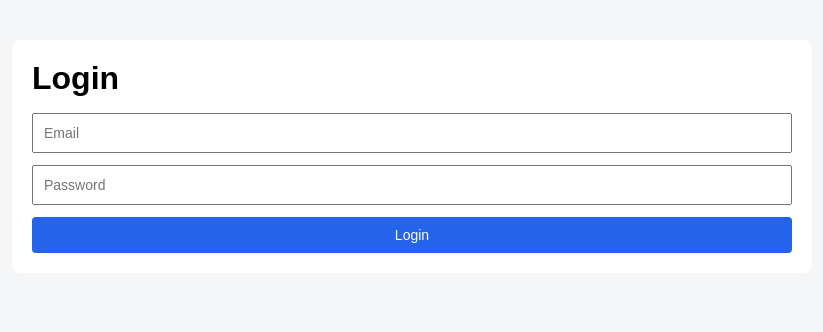
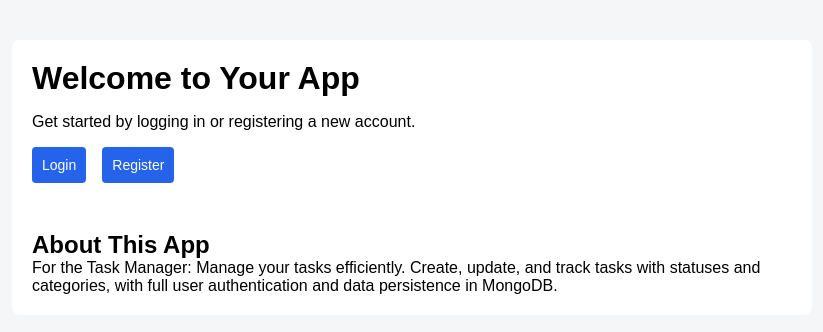
Before and after one commit to pahmadinasabemran1998/task-manager-frontend, a React (Vite) app: page / in a window 1280 px wide. Shown: the top 332 px of the page, without its empty margins (228-1051 px from the left). Built offline with nearby package versions, Linux system fonts and the light colour scheme.

Commit message:
Add Home page with login/register navigation. Add About section to Home page with description for Task Manager.

```diff
--- a/src/App.jsx
+++ b/src/App.jsx
@@ -3,13 +3,15 @@ import Login from "./pages/Login";
 import Register from "./pages/Register";
 import Dashboard from "./pages/Dashboard";
 import NotFound from "./pages/NotFound";
+import Home from "./pages/Home";
 import PrivateRoute from "./components/PrivateRoute";
 
 function App() {
   return (
     <Router>
       <Routes>
-        <Route path="/" element={<Login />} />
+        <Route path="/" element={<Home />} />
+        <Route path="/login" element={<Login />} />
         <Route path="/register" element={<Register />} />
 
         // Wrap Dashboard route
--- /dev/null
+++ b/src/pages/Home.jsx
@@ -0,0 +1,33 @@
+import { Link } from "react-router-dom";
+
+const Home = () => {
+    return (
+        <div className="container">
+            <h1>Welcome to Your App</h1>
+            <p>
+                Get started by logging in or registering a new account.
+            </p>
+            <div style={{ marginTop: "1rem" }}>
+                <Link to="/login">
+                    <button style={{ marginRight: "1rem" }}>Login</button>
+                </Link>
+                <Link to="/register">
+                    <button>Register</button>
+                </Link>
+            </div>
+
+            {/* About Section */}
+            <section style={{ marginTop: "3rem", textAlign: "left" }}>
+                <h2>About This App</h2>
+                <p>
+                    {/** Task Manager version **/}
+                    For the Task Manager: Manage your tasks efficiently.
+                    Create, update, and track tasks with statuses and categories,
+                    with full user authentication and data persistence in MongoDB.
+                </p>
+            </section>
+        </div>
+    );
+};
+
+export default Home;
```
